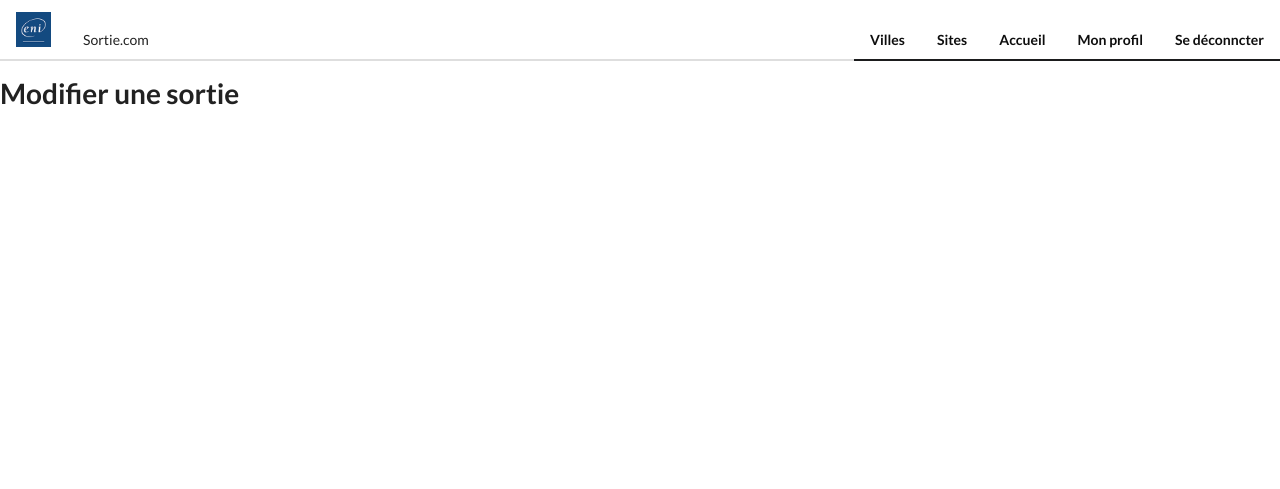
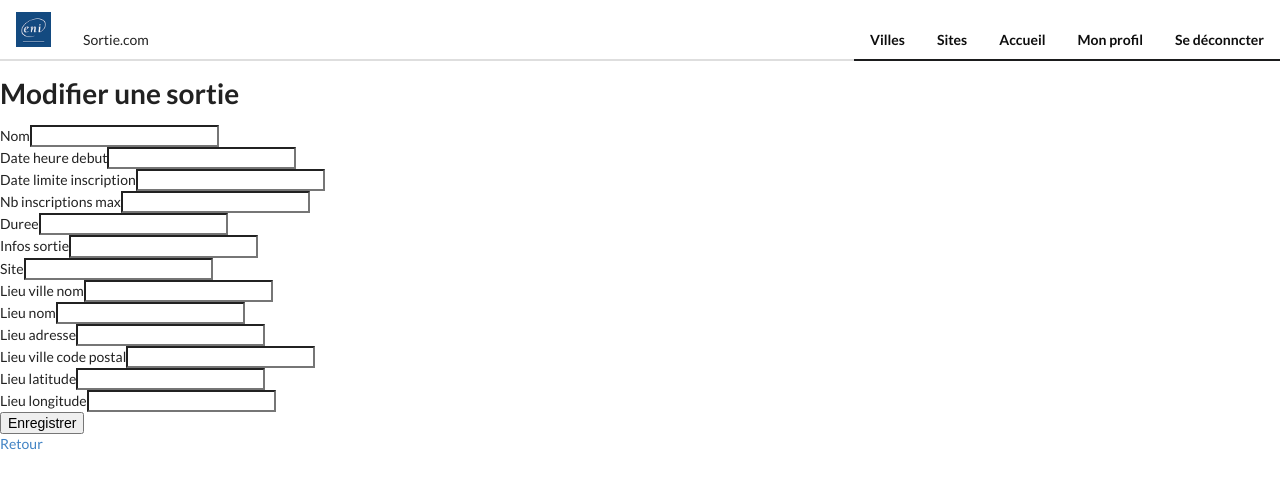
Before and after one commit to projet2021v/projet_sortie_scolaire, a Symfony app: template templates/sortie/modifier_sortie.html.twig in a window 1280 px wide. Shown: the top 489 px of the page. Run offline with Twig, Linux system fonts and the light colour scheme; the template is opened without the code that fills it, so the values that code supplies are empty; form fields are guessed from the names that the template uses; some libraries are stand-ins or nearby versions.

Commit message:
vendredi 12 à 17h

```diff
--- a/src/Controller/SortieController.php
+++ b/src/Controller/SortieController.php
@@ -46,6 +46,7 @@ class SortieController extends AbstractController
         ]);
     }
 
+
     /**
      * @Route("/sortie/{id}", name="afficher_sortie")
      * @param Sortie $sortie
--- a/templates/sortie/afficher_sortie.html.twig
+++ b/templates/sortie/afficher_sortie.html.twig
@@ -25,5 +25,8 @@
         Longitude : {{ sortie.getLieu().getLongitude() }}
     </div>
 
+    <a type="button" href="{{ path('main') }}">Retour</a><br>
+    <a type="button" href="{{ path('modifier_sortie', {'id': sortie.id}) }}">Modifier la sortie</a>
+
 
 {% endblock %}
--- a/templates/sortie/modifier_sortie.html.twig
+++ b/templates/sortie/modifier_sortie.html.twig
@@ -6,19 +6,37 @@
 
     <h1>Modifier une sortie</h1>
 
-{#    {{ form_start(form) }}#}
+    {{ form_start(form) }}
 
-{#    {{ form_row(form.nom) }}#}
-{#    {{ form_row(form.date_heure_debut) }}#}
-{#    {{ form_row(form.date_limite_inscription) }}#}
-{#    {{ form_row(form.nb_inscriptions_max) }}#}
-{#    {{ form_row(form.duree) }}#}
-{#    {{ form_row(form.infos_sortie) }}#}
+    <div>
+        <span id="name">{{ form_row(form.nom) }}</span>
+        {{ form_row(form.date_heure_debut) }}
+        {{ form_row(form.date_limite_inscription) }}
+        {{ form_row(form.nb_inscriptions_max) }}
+        {{ form_row(form.duree) }}
+        {{ form_row(form.infos_sortie) }}
+    </div>
 
-{#    {{ form_row(form.lieu.latitude) }}#}
+    <div>
+        {{ form_row(form.site) }}
+        {{ form_row(form.lieu.ville.nom) }}
+        {{ form_row(form.lieu.nom) }}
+        {{ form_row(form.lieu.adresse) }}
+        {{ form_row(form.lieu.ville.code_postal) }}
+        {{ form_row(form.lieu.latitude) }}
+        {{ form_row(form.lieu.longitude) }}
+    </div>
 
-{#    {{ form_end(form) }}#}
+    <button type="submit">Enregistrer</button>
+    {{ form_end(form) }}
 
 
+    <a type="button" href="{{ path('main') }}">Retour</a><br>
 
+
+    <script>
+        let test = document.getElementById("sortie_nom").value;
+        console.log(test);
+        console.log("ok");
+    </script>
 {% endblock %}
```
Also changed, not shown: src/Form/LieuType.php (added, +29 -0 lines), src/Form/SortieType.php (+32 -10 lines), src/Form/VilleType.php (added, +26 -0 lines).
